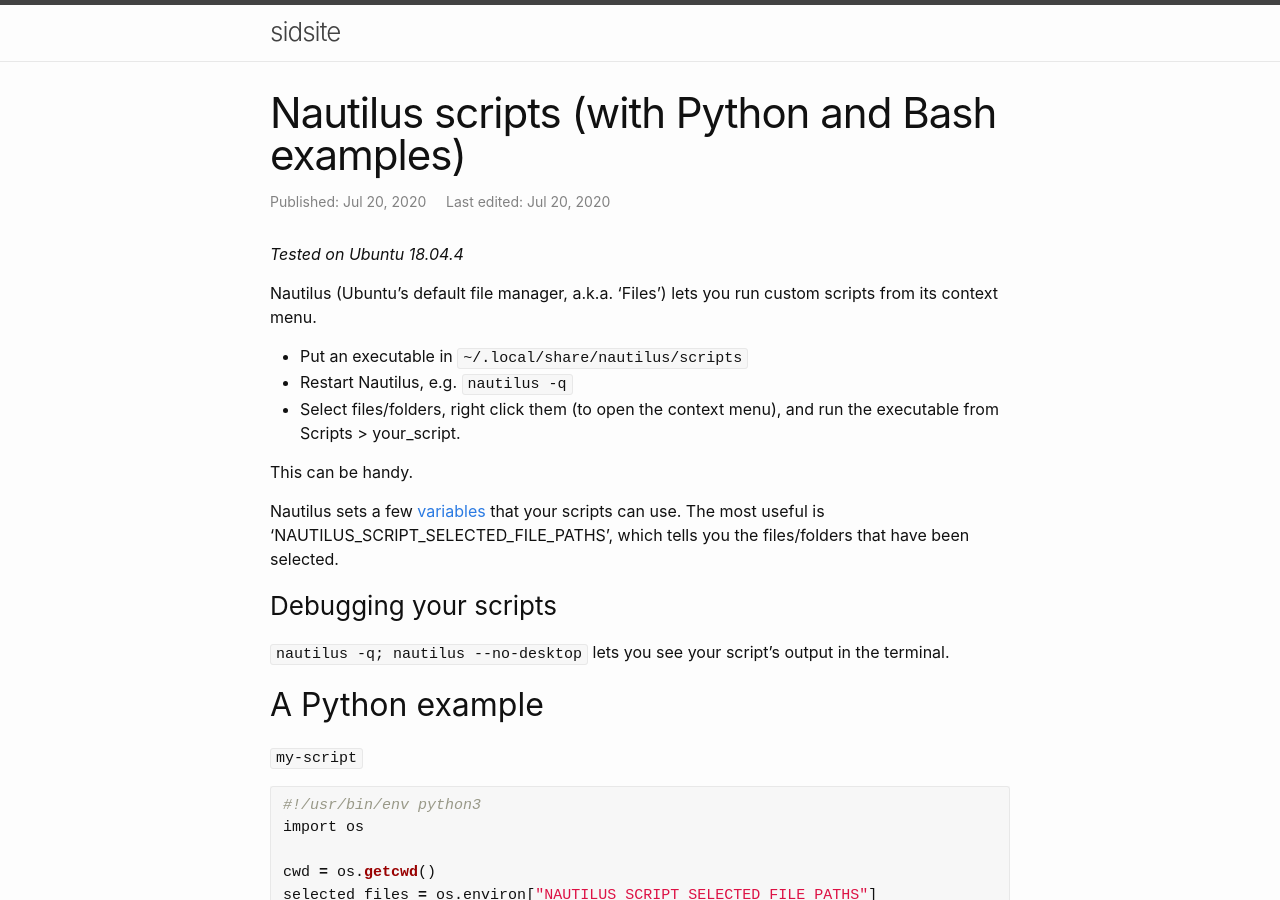
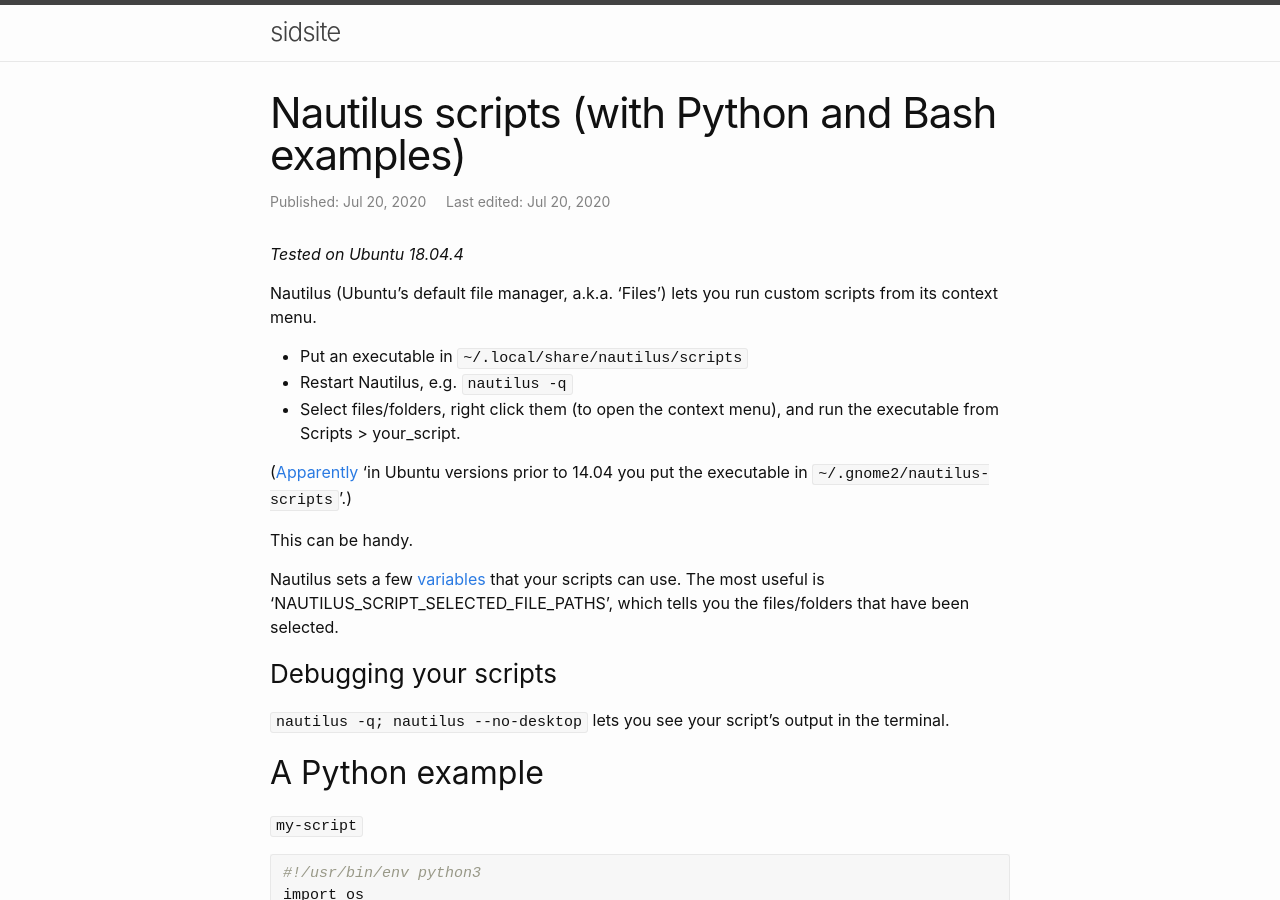
Before and after one commit to sradc/sradc.github.io, a Jekyll site: the page built from _notes/2020-07-20-nautilus-scripts.md, in a window 1280 px wide and 900 px high. Built offline with Jekyll 4.4.1, drawn with Linux system fonts in a browser that asks for light colours; comment, search, counter and statistics services are not loaded.

Commit message:
added note on older ubuntu versions

```diff
--- a/_notes/2020-07-20-nautilus-scripts.md
+++ b/_notes/2020-07-20-nautilus-scripts.md
@@ -13,6 +13,8 @@ Nautilus (Ubuntu's default file manager, a.k.a. 'Files') lets you run custom scr
 - Put an executable in `~/.local/share/nautilus/scripts`
 - Restart Nautilus, e.g. `nautilus -q`
 - Select files/folders, right click them (to open the context menu), and run the executable from Scripts > your_script.
+
+([Apparently](https://askubuntu.com/a/14705) 'in Ubuntu versions prior to 14.04 you put the executable in `~/.gnome2/nautilus-scripts`'.)
 
 This can be handy.
 
```
